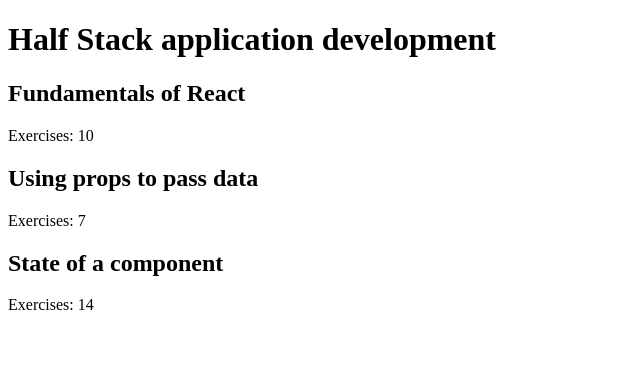
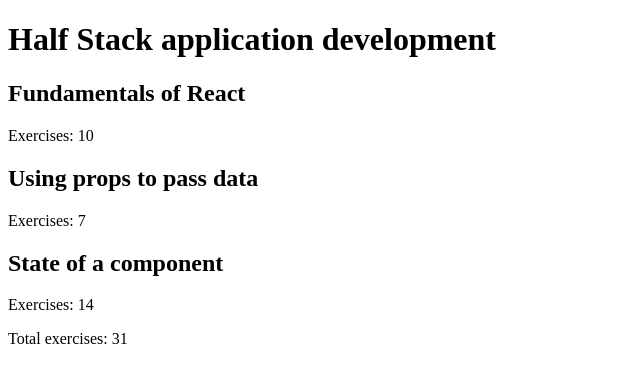
Before and after one commit to A0ak/Part2, a React (Vite) app: page / in a window 1280 px wide. Shown: the top 382 px of the page, without its empty margins (0-640 px from the left). Built offline with nearby package versions, Linux system fonts and the light colour scheme.

Commit message:
exercise 2.2

```diff
--- a/src/App.jsx
+++ b/src/App.jsx
@@ -38,9 +38,12 @@
 }
 
 const Content = ({ parts }) => {
+  const totalExercises = parts.reduce((sum, part) => sum + part.exercises, 0);
+
   return (
     <div>
       {parts.map(part => <Part key={part.id} part={part} />)}
+      <p>Total exercises: {totalExercises}</p>
     </div>
   )
 }
```
Also changed, not shown: 1 other file (tests, documents, lock files or other folders).
